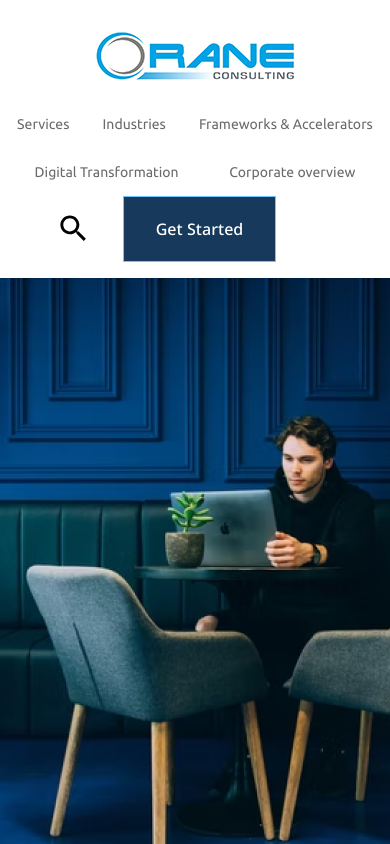
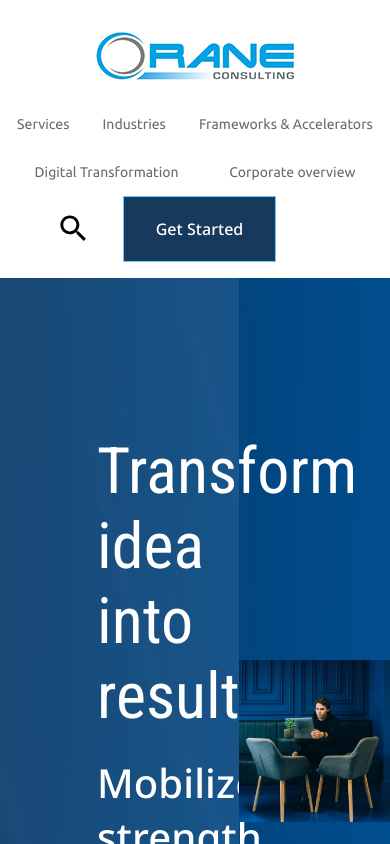
Before and after one commit to Andharikar9011/OraneConsFrontendDeploy, a React (Create React App) app: page / in a window 390 px wide. Shown: the top 844 px of the page. Built offline with nearby package versions, Linux system fonts and the light colour scheme.

Commit message:
page1elem1 responsive

```diff
--- a/src/pages/Page1/Section_1/Section_1.jsx
+++ b/src/pages/Page1/Section_1/Section_1.jsx
@@ -11,7 +11,7 @@ function Section1() {
         <button className="sec1_leftpane_button">Get Started</button>
       </div>
       <div className="sec1_rightpane">
-        {/* <img src="./page1/page1elem1cont1.png" alt="img"/> */}
+        <img src="./page1/page1elem1cont2.png" alt="img" />
       </div>
     </div>
   );
--- a/src/pages/Page1/Section_1/sec1_styles.css
+++ b/src/pages/Page1/Section_1/sec1_styles.css
@@ -3,21 +3,24 @@
 .section_1 {
   display: flex;
   background: linear-gradient(91.15deg, #033667 -3.07%, #014e8e 99.26%);
+  min-height: 37.3125rem;
 }
 
 .sec1_leftpane {
   background: url("../../../../public/page1/page1elem1cont1.png");
-  width: calc(100vw - 34.8125rem);
-  display: flex;
-  flex-direction: column;
-  align-items: flex-start;
+  width: 61.4%;
 }
 .sec1_rightpane {
-  /* width:40%; */
-  background: url("../../../../public/page1/page1elem1cont2.png");
-  background-repeat: no-repeat;
-  width: 34.8125rem;
-  height: 37.3125rem;
+  width: 38.6%;
+  display: flex;
+  justify-content: center;
+  align-items: center;
+}
+.sec1_rightpane img {
+  display: block;
+  min-height: 100%;
+  min-width: 100%;
+  object-fit: contain;
 }
 
 .sec1_leftpane h1 {
@@ -48,6 +51,7 @@
 .sec1_leftpane_button {
   background: #f4ae3f;
   font-family: "Noto Sans";
+
   font-style: normal;
   font-weight: 500;
   font-size: 16px;
@@ -62,10 +66,3 @@
 
   margin-left: 6.0625rem;
 }
-
-@media (max-width: 1000px) {
-  .section {
-    display: flex;
-    flex-direction: column;
-  }
-}
```
